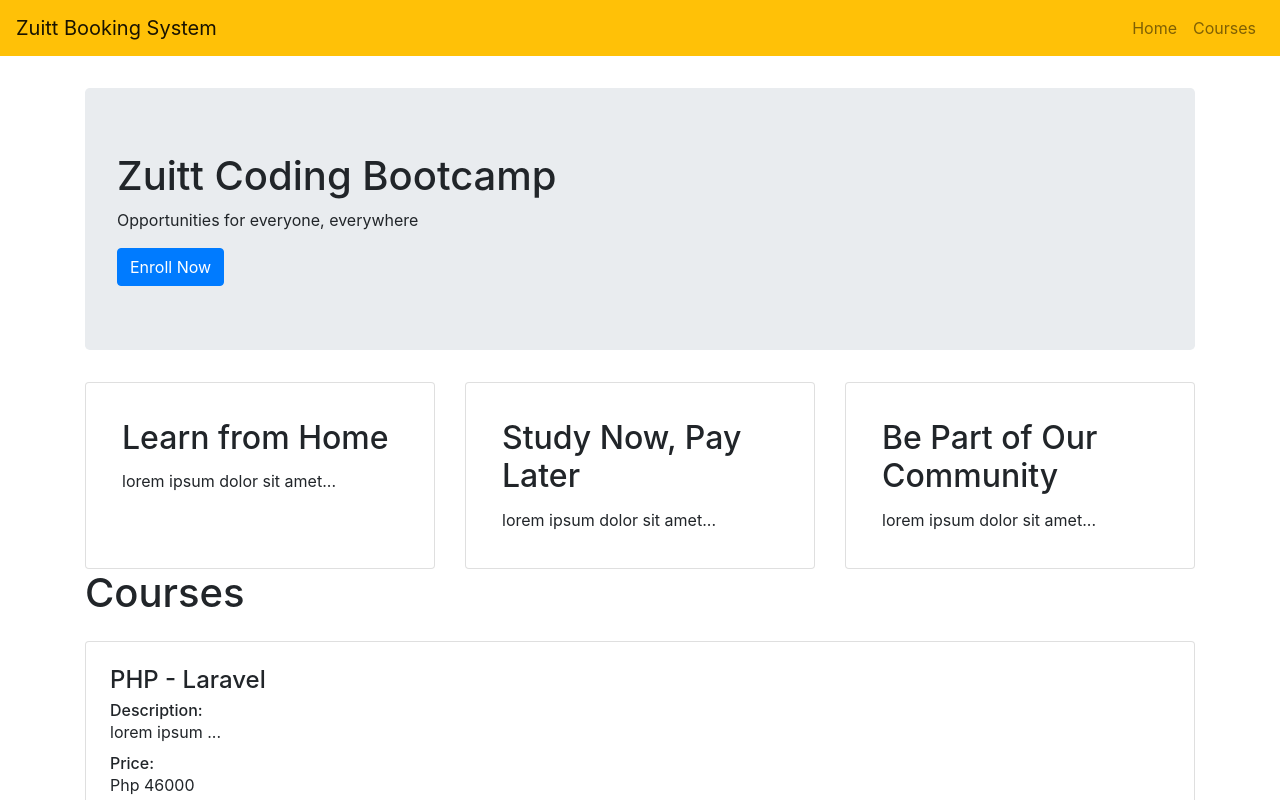
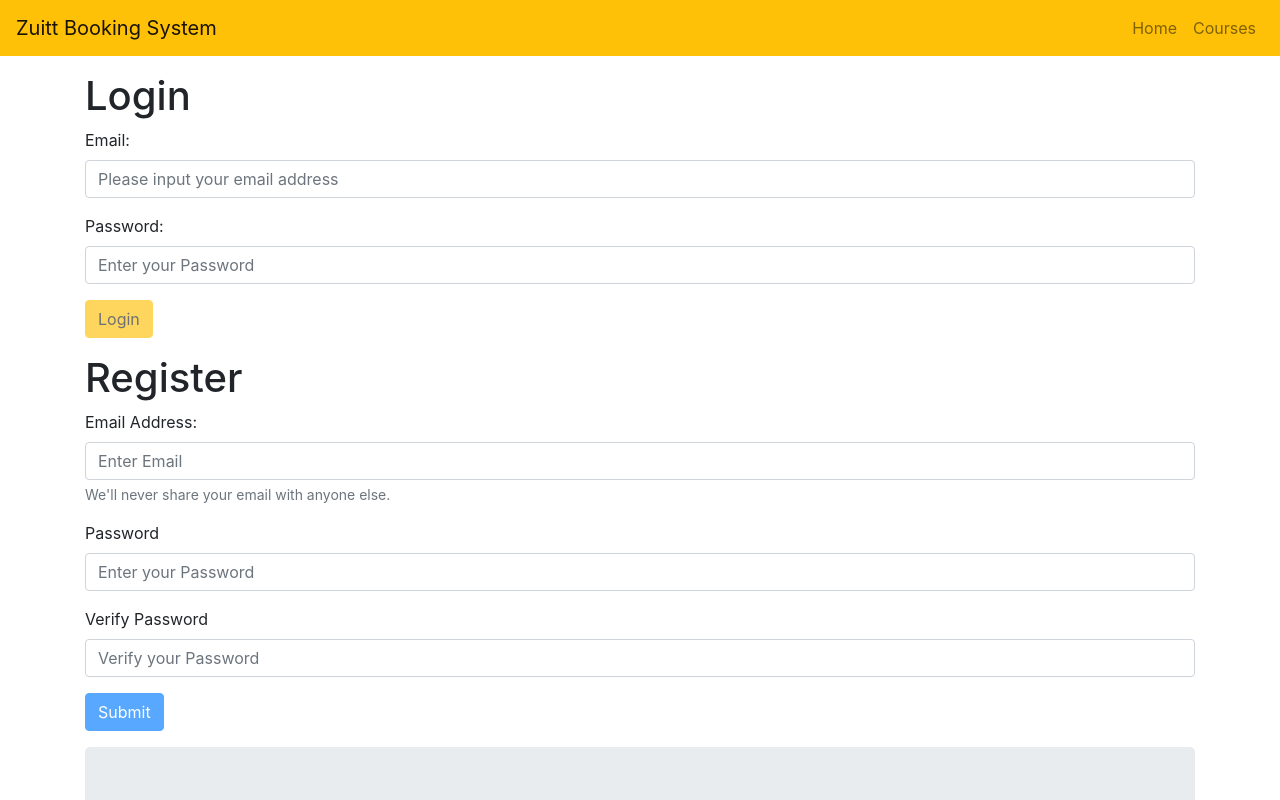
Before and after one commit to ptfernandez0724/s50-a, a React (Create React App) app: page / in a window 1280 px wide. Shown: the top 800 px of the page. Built offline with nearby package versions, Linux system fonts and the light colour scheme.

Commit message:
added activity code

```diff
--- a/package.json
+++ b/package.json
@@ -11,6 +11,7 @@
     "react-bootstrap": "^1.5.2",
     "react-dom": "^17.0.2",
     "react-scripts": "4.0.3",
+    "sweetalert2": "^11.1.7",
     "web-vitals": "^1.1.2"
   },
   "scripts": {
--- a/src/App.js
+++ b/src/App.js
@@ -3,6 +3,9 @@ import './App.css';
 import AppNavbar from './components/AppNavbar';
 import { Container } from 'react-bootstrap';
 import Home from './pages/Home';
+import Register from './pages/Register';
+import Login from './pages/Login';
+// import Counter from './components/Counter';
 
 
 function App() {
@@ -10,7 +13,11 @@ function App() {
     <Fragment>
       <AppNavbar />
       <Container>
+        <Login />
+        <Register />
+        {/* <Counter /> */}
         <Home />
+
       </Container>
 
     </Fragment>
--- /dev/null
+++ b/src/components/Counter.js
@@ -0,0 +1,22 @@
+import { useState, useEffect, Fragment } from "react";
+import { Button } from "react-bootstrap";
+// what does use effect do? by using this hook, you tell React that your component/elements needs to do something after render. React will remember the function you passed, we'll refer to it as our side-effect and call it later after performing the DOM updates.
+
+// syntax of useEffect: useEffect(() => {}, [])
+
+// useEffect allows us to perform tasks or functions on initial render: when the component is displayed for the first time. What allows us to control when our useEffect will run after the initial render? we add an optional dependency array to control when useEffect will run, instead that it runs on initial render and when states are updated, we can control the useEffect to run only when the states in the dependency array is updated.
+
+export default function Counter(){
+    const [count, setCount] = useState(0)
+
+    useEffect(() => {
+        document.title = `You clicked ${count} times`
+    }, [count])
+
+    return (
+        <Fragment>
+            <p>You clicked {count}</p>
+            <Button variant="primary" onClick={() => setCount(count + 1)}>Click Me</Button>
+        </Fragment>
+    )
+}
--- a/src/components/CourseCard.js
+++ b/src/components/CourseCard.js
@@ -1,4 +1,4 @@
-import { useState } from 'react';
+import { useState, useEffect } from 'react';
 import {Row, Col, Card, Button} from 'react-bootstrap';
 import PropTypes from 'prop-types';
 
@@ -14,12 +14,20 @@ export default function CourseCard({courseProp}){
     // getter is the stored initial state or default value
     // setter is the updated value from the getter
 
-    const [count, setCount] = useState(0)
-    const [seat, setSeat] = useState(10)
+    const [count, setCount] = useState(0);
+    const [seat, setSeat] = useState(10);
+    // state hook that indicates availability of course for enrollment via color of button
+    const [isOpen, setIsOpen] = useState(true);
 
+    useEffect(() => {
+        if(seat === 0){
+            setIsOpen(false)
+        }
+
+    }, [seat])
 
     function enroll() {
-        if(seat == 0){
+        if(seat === 0){
             alert("No more available seats")
 
         } else {
@@ -53,8 +61,14 @@ export default function CourseCard({courseProp}){
                         <Card.Text>
                             Seats: {seat}
                         </Card.Text>
+                     {isOpen
+                     ?
+                        <Button className="btn btn-primary" onClick={enroll}>Enroll</Button>
+                     :
+                        <Button className="btn btn-primary" disabled>Enroll</Button>
+                     }
 
-                     <Button className="btn btn-primary" onClick={enroll}>Enroll</Button>
+
                  </Card.Body>
              </Card>
          </Col>
--- /dev/null
+++ b/src/pages/Login.js
@@ -0,0 +1,71 @@
+import { Fragment, useState, useEffect } from "react";
+import { Form, Button } from "react-bootstrap";
+import Swal from 'sweetalert2'
+
+export default function Login(){
+    const [email, setEmail] = useState('');
+    const [password, setPassword] = useState('');
+    const [isActive, setIsActive] = useState(false);
+
+    useEffect(() => {
+        if(email !== '' && password !== ''){
+            setIsActive(true);
+        } else {
+            setIsActive(false);
+        }
+    }, [email, password])
+
+    function loginUser(e){
+        e.preventDefault();
+        // to clear out the data in our input fields
+
+        if(email !== '' && password !== ''){
+            setEmail('');
+            setPassword('');
+
+            Swal.fire({
+                title: 'Ahoy!',
+                icon: 'success',
+                text: 'Welcome to the page!',
+                footer: '<a href="">Click here for details</a>'
+            })
+        } else {
+            Swal.fire({
+                title: 'Oh no..',
+                icon: 'error',
+                text: 'Something went wrong..',
+                footer: '<a href="">Click here for details</a>'
+            })
+        }
+
+
+    }
+
+
+
+    return (
+        <Fragment>
+            <h1>Login</h1>
+            <Form onSubmit={(e) => loginUser(e)} className="mb-3">
+                <Form.Group>
+                    <Form.Label>Email:</Form.Label>
+                    <Form.Control type="email" placeholder="Please input your email address" value={email} onChange={e => setEmail(e.target.value)} required />
+                </Form.Group>
+                <Form.Group>
+                    <Form.Label>Password:</Form.Label>
+                    <Form.Control type="password" placeholder="Enter your Password" value={password} onChange={e => setPassword(e.target.value)} required/>
+                </Form.Group>
+
+                {isActive
+                ?
+                    <Button variant="warning" type="submit" id="submitBtn">Login</Button>
+                :
+                    <Button variant="warning" type="submit" id="submitBtn" disabled>Login</Button>
+                }
+
+            </Form>
+        </Fragment>
+    )
+
+
+}
--- /dev/null
+++ b/src/pages/Register.js
@@ -0,0 +1,77 @@
+import { Fragment, useState, useEffect } from "react";
+import { Form, Button } from "react-bootstrap";
+import Swal from 'sweetalert2'
+
+export default function Register(){
+
+    // state hooks to store the values of the input fields
+    const [email, setEmail] = useState('');
+    const [password1, setPassword1] = useState('');
+    const [password2, setPassword2] = useState('');
+    const [isActive, setIsActive] = useState(false);
+
+    console.log(email)
+    console.log(password1)
+    console.log(password2)
+
+    useEffect(() => {
+        // validation to enable the submit button when all fields are populated and both passwords match.
+        if((email !== '' && password1 !== '' && password2 !== '') && (password1 === password2)) {
+            setIsActive(true);
+        } else {
+            setIsActive(false);
+        }
+    }, [email, password1, password2])
+
+    function registerUser(e){
+        e.preventDefault();
+        // to clear out the data in our input fields
+        setEmail('');
+        setPassword1('');
+        setPassword2('');
+
+        Swal.fire({
+            title: 'Yaaay!',
+            icon: 'success',
+            text: 'You have successfully registered!',
+            footer: '<a href="">Click here for details</a>'
+        })
+    }
+
+    // two way binding
+    // the values in the fields of the form is bound to the getter of the state and the event is bound to the setter. this is called two way binding.
+
+    return (
+        <Fragment>
+            <h1>Register</h1>
+            <Form onSubmit={(e) => registerUser(e)}>
+                <Form.Group>
+                    <Form.Label>Email Address:</Form.Label>
+                    <Form.Control type="email" placeholder="Enter Email" value={email} onChange={e => setEmail(e.target.value)} required/>
+                    <Form.Text className="text-muted">
+                        We'll never share your email with anyone else.
+                    </Form.Text>
+                </Form.Group>
+                <Form.Group>
+                    <Form.Label>Password</Form.Label>
+                    <Form.Control type="password" placeholder="Enter your Password" value={password1} onChange={e => setPassword1(e.target.value)} required/>
+                </Form.Group>
+                <Form.Group>
+                    <Form.Label>Verify Password</Form.Label>
+                    <Form.Control type="password" placeholder="Verify your Password" value={password2} onChange={e => setPassword2(e.target.value)} required/>
+                </Form.Group>
+
+                {isActive
+                ?
+                    <Button variant="primary" type="submit" id="submitBtn">Submit</Button>
+                :
+                    <Button variant="primary" type="submit" id="submitBtn" disabled>Submit</Button>
+                }
+
+
+
+            </Form>
+        </Fragment>
+
+    )
+}
```
Also changed, not shown: 1 other file (tests, documents, lock files or other folders).
